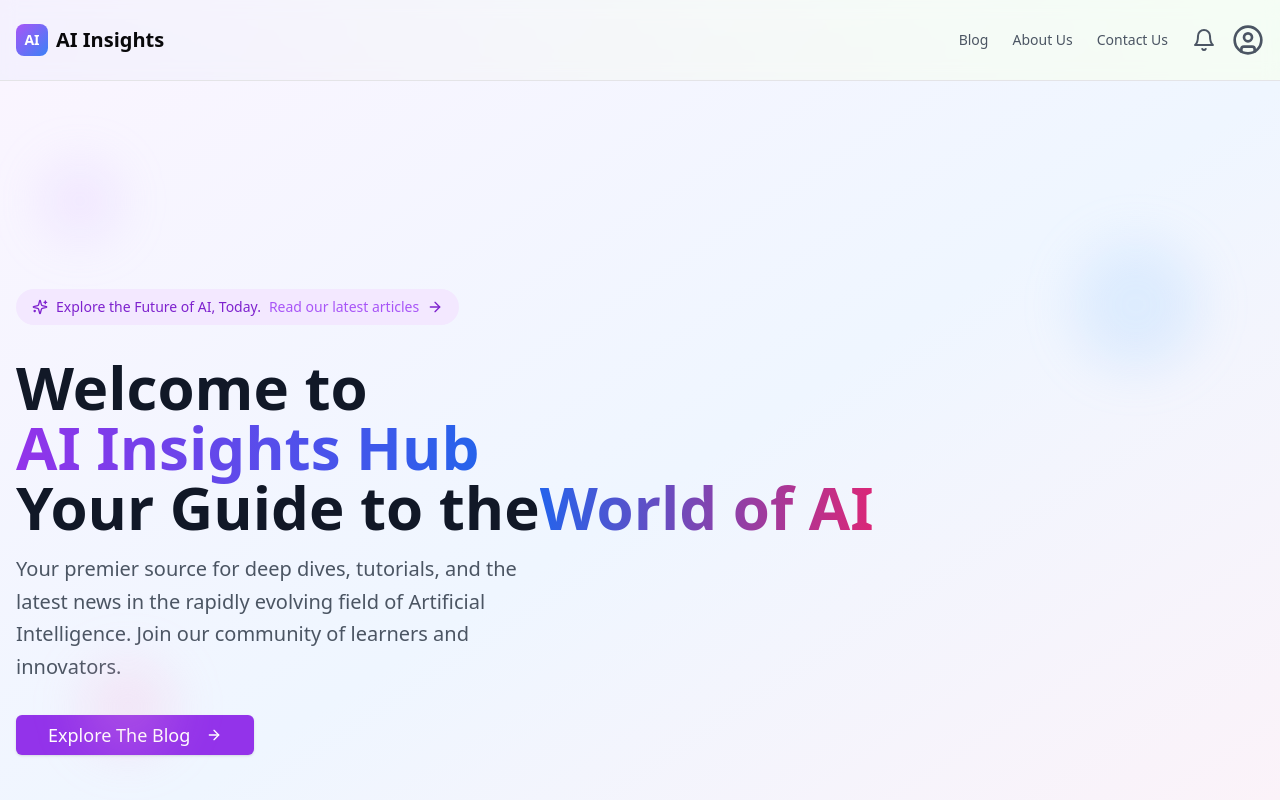
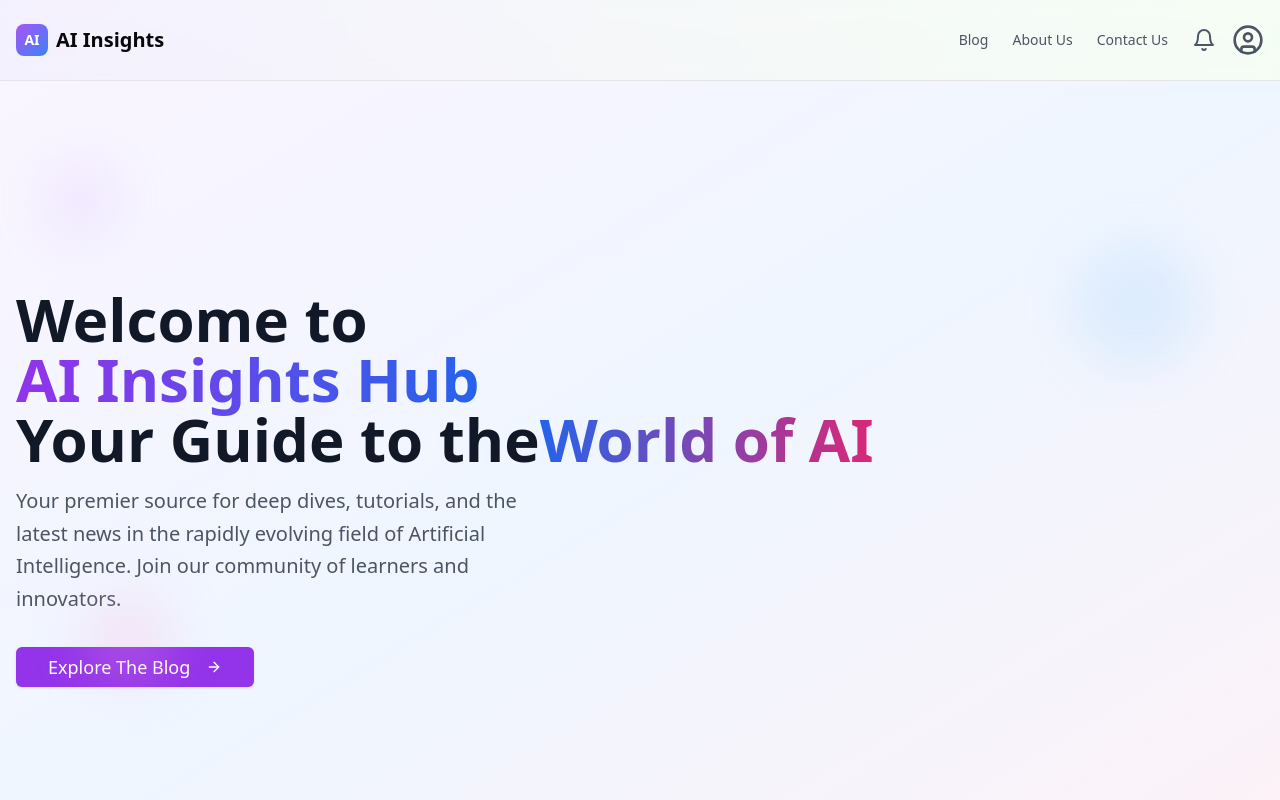
Before and after one commit to ericmeekins/AI-new, a Next.js app: page / in a window 1280 px wide. Shown: the top 800 px of the page. Built offline with nearby package versions, Linux system fonts and the light colour scheme.

Commit message:
feat: remove announcement banner from HeroSection

```diff
--- a/src/components/HeroSection.tsx
+++ b/src/components/HeroSection.tsx
@@ -19,16 +19,6 @@ export function HeroSection() {
         <div className="grid lg:grid-cols-1 gap-12 items-center">
           {/* Left Content */}
           <div className="space-y-8 text-center lg:text-left">
-            {/* Announcement */}
-            <div className="inline-flex items-center gap-2 bg-purple-100 text-purple-700 px-4 py-2 rounded-full text-sm font-medium">
-              <Sparkles className="w-4 h-4" />
-              <span>Explore the Future of AI, Today.</span>
-              <Link href="/blog" className="text-purple-500 hover:underline">
-                Read our latest articles
-              </Link>
-              <ArrowRight className="w-4 h-4" />
-            </div>
-
             {/* Main Heading */}
             <div className="space-y-4">
               <h1 className="text-5xl lg:text-6xl font-bold leading-tight">
```
